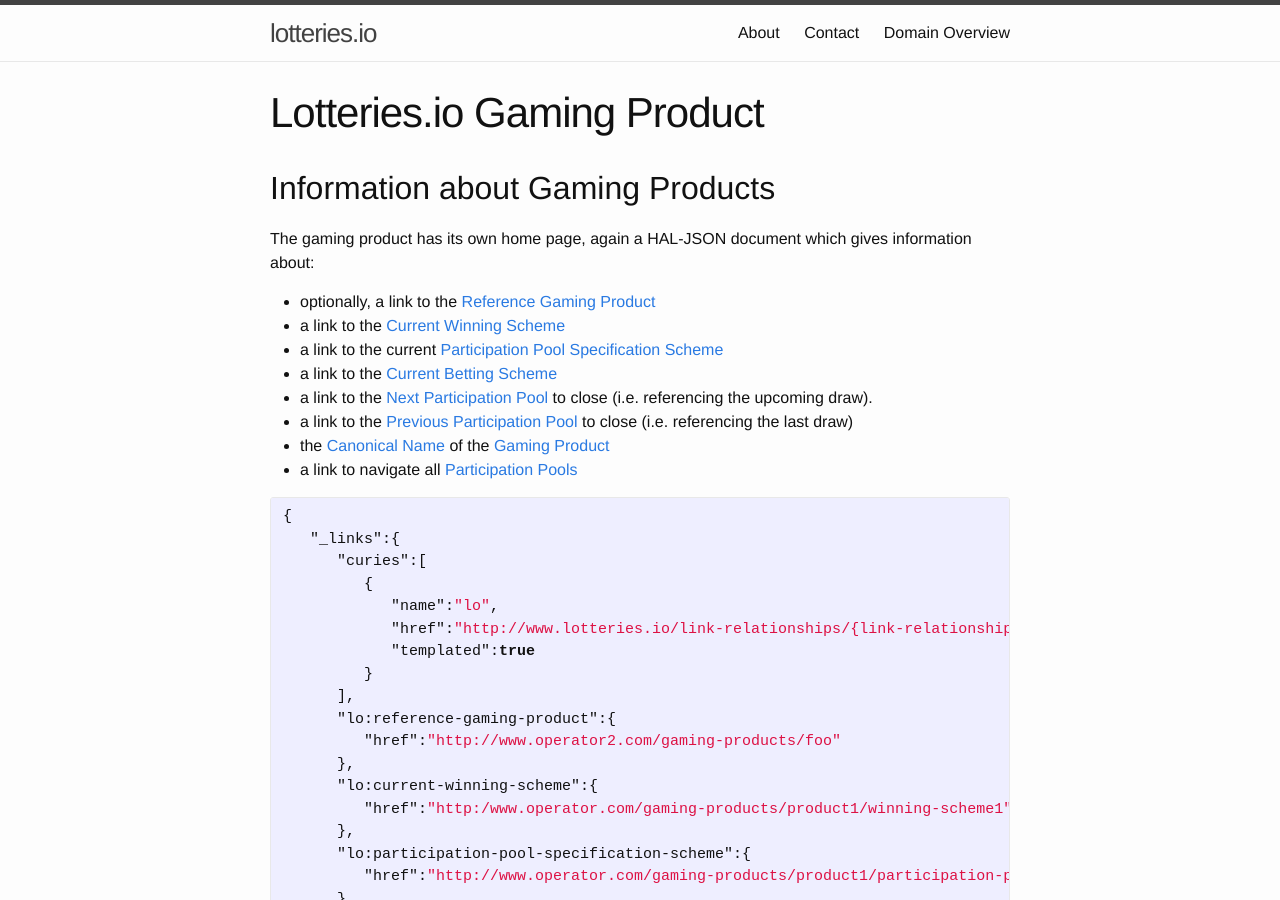
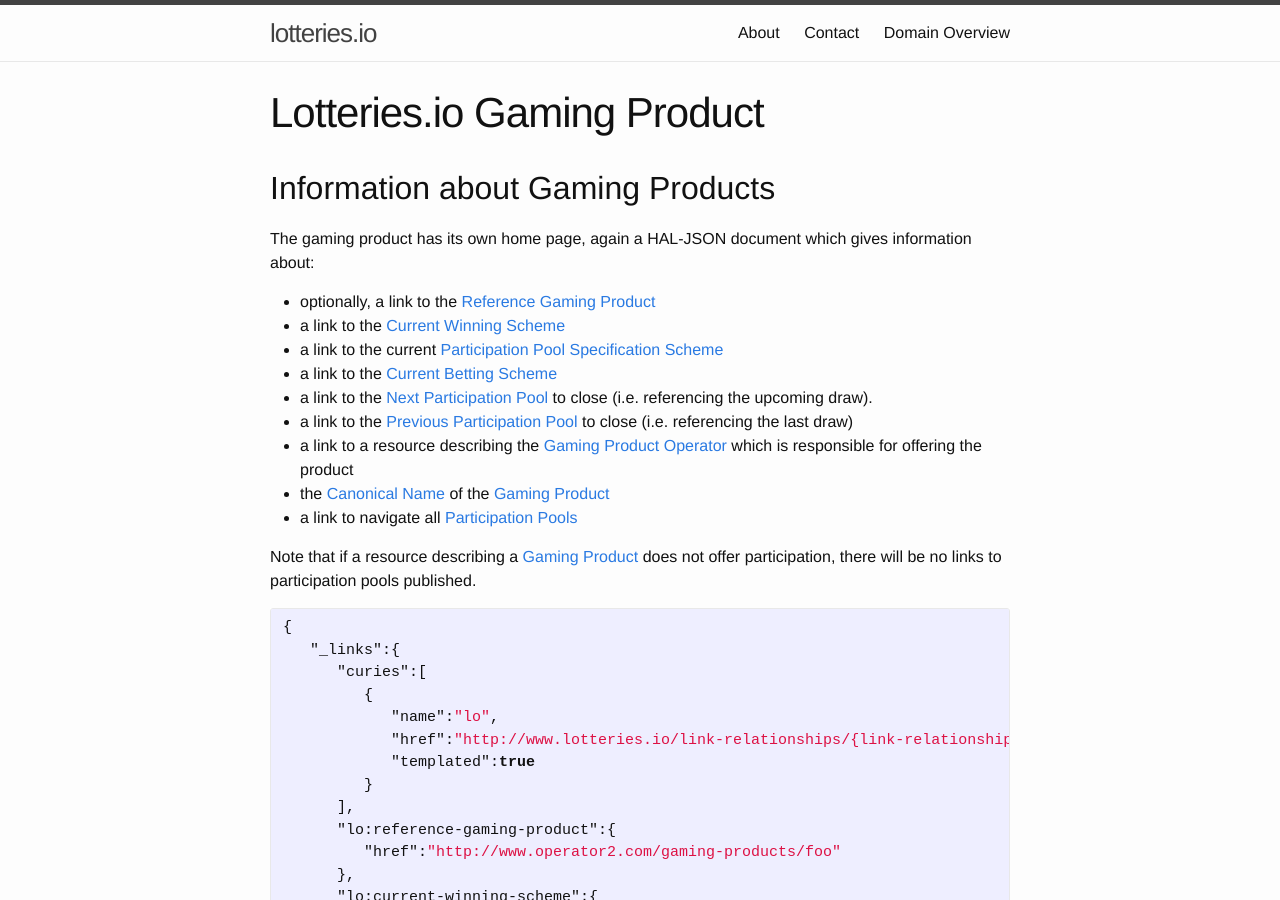
Before and after one commit to lotteries-io/lotteries-io.github.io, a Jekyll site: the page built from _application-profiles/lotteries-io-gaming-product.md, in a window 1280 px wide and 900 px high. Built offline with Jekyll 4.4.1, drawn with Linux system fonts in a browser that asks for light colours.

Commit message:
Update lotteries-io-gaming-product.md

```diff
--- a/_application-profiles/lotteries-io-gaming-product.md
+++ b/_application-profiles/lotteries-io-gaming-product.md
@@ -13,8 +13,11 @@ The gaming product has its own home page, again a HAL-JSON document which gives
 * a link to the [Current Betting Scheme](../link-relationships/current-betting-scheme)
 * a link to the [Next Participation Pool](../link-relationships/next-participation-pool) to close (i.e. referencing the upcoming draw).
 * a link to the [Previous Participation Pool](../link-relationships/previous-participation-pool) to close (i.e. referencing the last draw)
+* a link to a resource describing the [Gaming Product Operator](../link-relationships/gaming-product-operator) which is responsible for offering the product
 * the [Canonical Name](../properties/canonical-name) of the [Gaming Product](../concepts/gaming-product)
 * a link to navigate all [Participation Pools](../link-relationships/participation-pools)
+
+Note that if a resource describing a [Gaming Product](../concepts/gaming-product) does not offer participation, there will be no links to participation pools published.
 
 {% highlight json%}
 {
```
